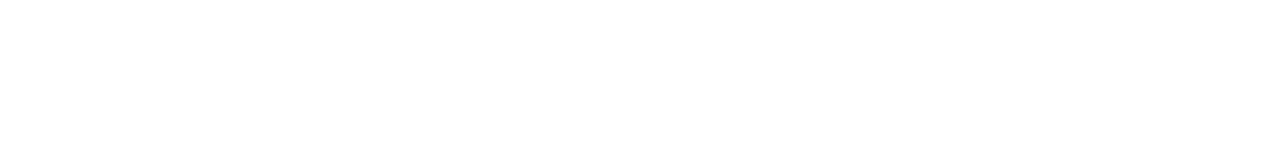
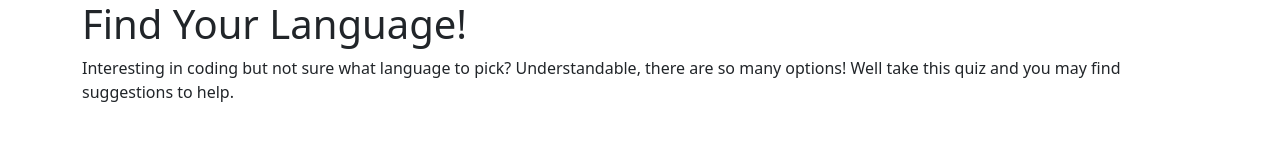
Before and after one commit to AlyxMoon/epicodus-project02-programming-quiz, a plain HTML site: page index.html in a window 1280 px wide. Drawn offline with Linux system fonts and the light colour scheme.

Commit message:
jot down some notes on coding languages

```diff
--- a/index.html
+++ b/index.html
@@ -15,6 +15,15 @@
   <title>Programming Quiz</title>
 </head>
 <body>
+  <main class="container">
+    <h1>Find Your Language!</h1>
+    <p>
+      Interesting in coding but not sure what language to pick? Understandable, there are so many options! Well take this quiz and you may find suggestions to help.
+    </p>
 
+    <div class="row">
+
+    </div>
+  </main>
 </body>
 </html>
--- a/js/scripts.js
+++ b/js/scripts.js
@@ -0,0 +1,23 @@
+const main = () => {
+
+}
+
+$(main) // modern replacement for $(document).ready(function () {})
+
+
+/*
+language choices
+- JavaScript
+  - defining trait: usable in web development, easy to start coding
+- Python
+  - straightforward syntax, commonly used, popular for math
+- C#
+  - DotNet language, big for coding in any microsoft-specific context
+- Java
+  - Useful for Android, lot of old web applets, portability, Minecraft
+- Swift
+  - Used for Apple
+- PHP
+  - Commonly used for servers, WordPress
+
+*/
```
